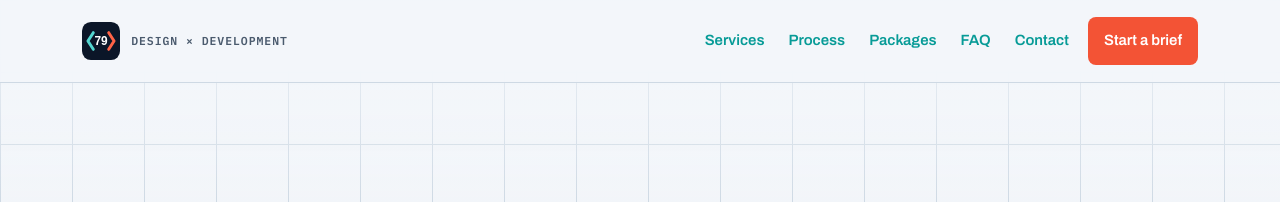
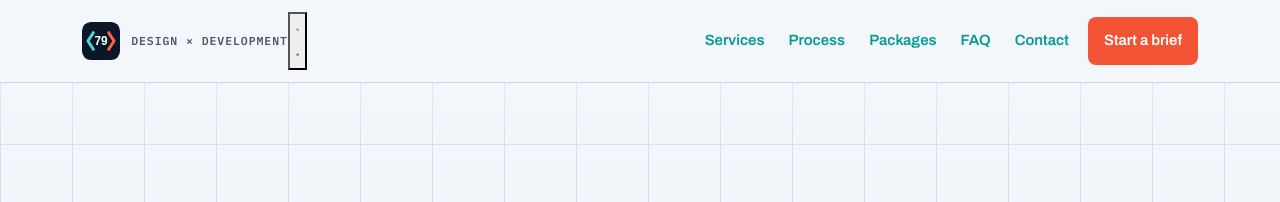
Before and after one commit to Khushee16/khushee16.github.io, a Jekyll site: the page built from index.html, in a window 1280 px wide. Shown: the top 202 px of the page. Built offline with Jekyll 4.4.1, drawn with Linux system fonts in a browser that asks for light colours.

Commit message:
Add theme toggle button to header

```diff
--- a/_includes/header.html
+++ b/_includes/header.html
@@ -6,6 +6,10 @@
       </a>
       <button class="navbar-toggler" type="button" data-bs-toggle="collapse" data-bs-target="#siteNav" aria-controls="siteNav" aria-expanded="false" aria-label="Toggle navigation">
         <svg width="23" height="23" viewBox="0 0 24 24" fill="none" aria-hidden="true"><path d="M4 7h16M4 12h16M4 17h16" stroke="currentColor" stroke-width="2" stroke-linecap="round"/></svg>
+      </button>
+      <button class="theme-toggle" id="themeToggle" type="button" aria-label="Switch to dark mode" aria-pressed="false">
+        <svg class="tt-moon" viewBox="0 0 24 24" fill="none" stroke="currentColor" stroke-width="2" stroke-linecap="round" stroke-linejoin="round" aria-hidden="true"><path d="M21 12.8A9 9 0 1 1 11.2 3a7 7 0 0 0 9.8 9.8z"/></svg>
+        <svg class="tt-sun" viewBox="0 0 24 24" fill="none" stroke="currentColor" stroke-width="2" stroke-linecap="round" aria-hidden="true"><circle cx="12" cy="12" r="4"/><path d="M12 2v2M12 20v2M4.9 4.9l1.4 1.4M17.7 17.7l1.4 1.4M2 12h2M20 12h2M4.9 19.1l1.4-1.4M17.7 6.3l1.4-1.4"/></svg>
       </button>
       <div class="collapse navbar-collapse" id="siteNav">
         <ul class="navbar-nav ms-auto align-items-lg-center">
```
